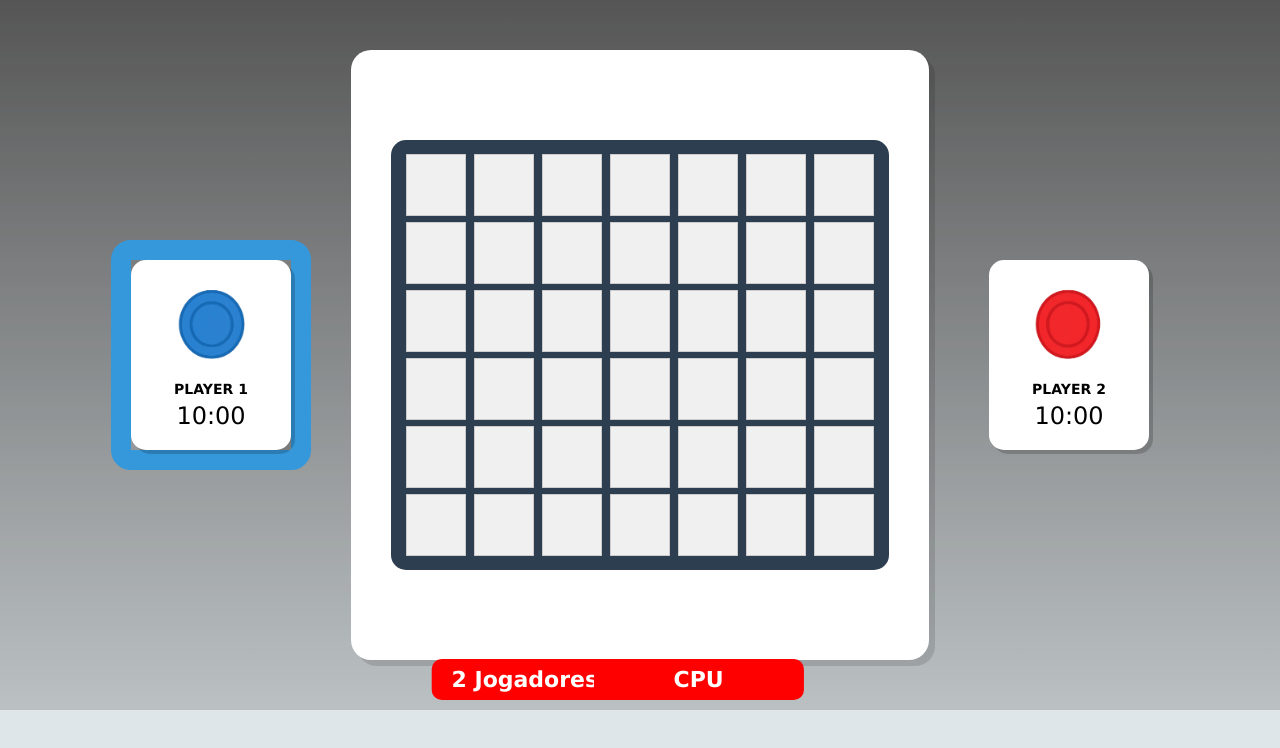
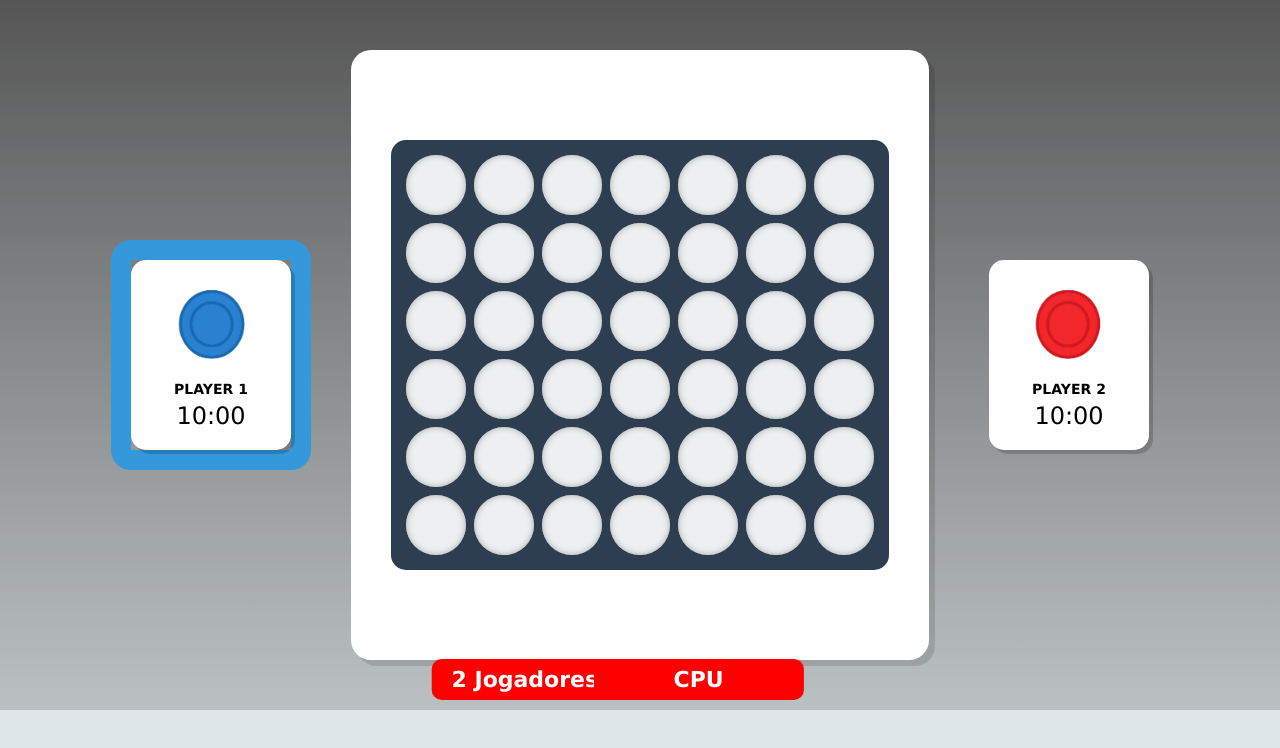
Before and after one commit to Rafaelamado89/LS_TP, a React (Create React App) app: page / in a window 1280 px wide. Shown: the top 748 px of the page. Built offline with nearby package versions, Linux system fonts and the light colour scheme.

Commit message:
add hovered piece above grid

```diff
--- a/src/components/celula/Celula.css
+++ b/src/components/celula/Celula.css
@@ -1,8 +1,6 @@
 .celula {
   width: 60px;
   height: 60px;
-  background-color: #f0f0f0;
-  border: 1px solid #ccc;
   position: relative;
   display: flex;
   align-items: center;
@@ -11,6 +9,9 @@
 
 .celula.bonus {
   background-color: rgb(255, 142, 61);
+  width: 60px;
+  height: 60px;
+  border-radius: 50%;
 }
 
 .peca {
--- a/src/components/celula/Celula.jsx
+++ b/src/components/celula/Celula.jsx
@@ -3,7 +3,7 @@ import "../../components/celula/Celula.css";
 
 function Celula({ row, col, value, isBonus }) {
   return (
-    <div className={`celula ${isBonus ? "bonus" : ""}`}>
+    <div className={`celula ${isBonus ? "bonus" : ""}`} style={{animation: "drop 0.4s ease-out"}}>
       {value && <div className={`peca jogador${value}`} />}
     </div>
   );
--- a/src/components/tabuleiro/tabuleiro.css
+++ b/src/components/tabuleiro/tabuleiro.css
@@ -119,4 +119,48 @@ body, html {
 }
 
 
-/* Turno e tempo */
+/* hovered columns */
+.hover-column-overlay {
+  position: absolute;
+  top: 15px; /* altura do padding da .board */
+  left: 15px;
+  right: 15px;
+  bottom: 15px;
+  display: flex;
+  gap: 8px;
+  z-index: 20;
+  pointer-events: none; /* torna tudo invisível ao mouse */
+}
+
+.hover-column {
+  flex: 1;
+  display: flex;
+  justify-content: center;
+  align-items: flex-start;
+  pointer-events: auto; /* reativa o hover e click nas colunas */
+  position: relative;
+}
+
+.hover-piece {
+  width: 50px;
+  height: 50px;
+  border-radius: 50%;
+  opacity: 0.8;
+}
+
+.hover-piece.jogador1 {
+  background-color: darkcyan;
+}
+
+.hover-piece.jogador2 {
+  background-color: red;
+}
+
+@keyframes drop {
+  0% {
+    transform: translateY(-300%);
+  }
+  100% {
+    transform: translateY(0);
+  }
+}
--- a/src/components/tabuleiro/tabuleiro.jsx
+++ b/src/components/tabuleiro/tabuleiro.jsx
@@ -18,6 +18,7 @@ function ControlPanel({
 
   const estiloParaDL = gameStarted ? "gameStarted" : "";
   const [openWindow, setOpenWindow] = useState(false);
+  const [hoveredCol, setHoveredCol] = useState(null);
   return (
       <div className="game-container">
         {/* Painel jogador 1 */}
@@ -34,6 +35,23 @@ function ControlPanel({
         {/* Game board and controls */}
         <div className="board-wrapper">
           {/* Dynamic board rendering based on grid state */}
+
+            {/* Transparent overlay for hovered columns */}
+            <div className="hover-column-overlay">
+              {Array(7).fill(null).map((_, colIndex) => (
+                <div
+                  key={colIndex}
+                  className="hover-column"
+                  onMouseEnter={() => setHoveredCol(colIndex)}
+                  onMouseLeave={() => setHoveredCol(null)}
+                  onClick={() => onColumnClick(colIndex)}
+                >
+                  {hoveredCol === colIndex && (
+                    <div className={`hover-piece jogador${currentPlayer}`} />
+                  )}
+                </div>
+              ))}
+            </div>
 
           <div className="board">
             {grid.map((row, rowIndex) => (
```
